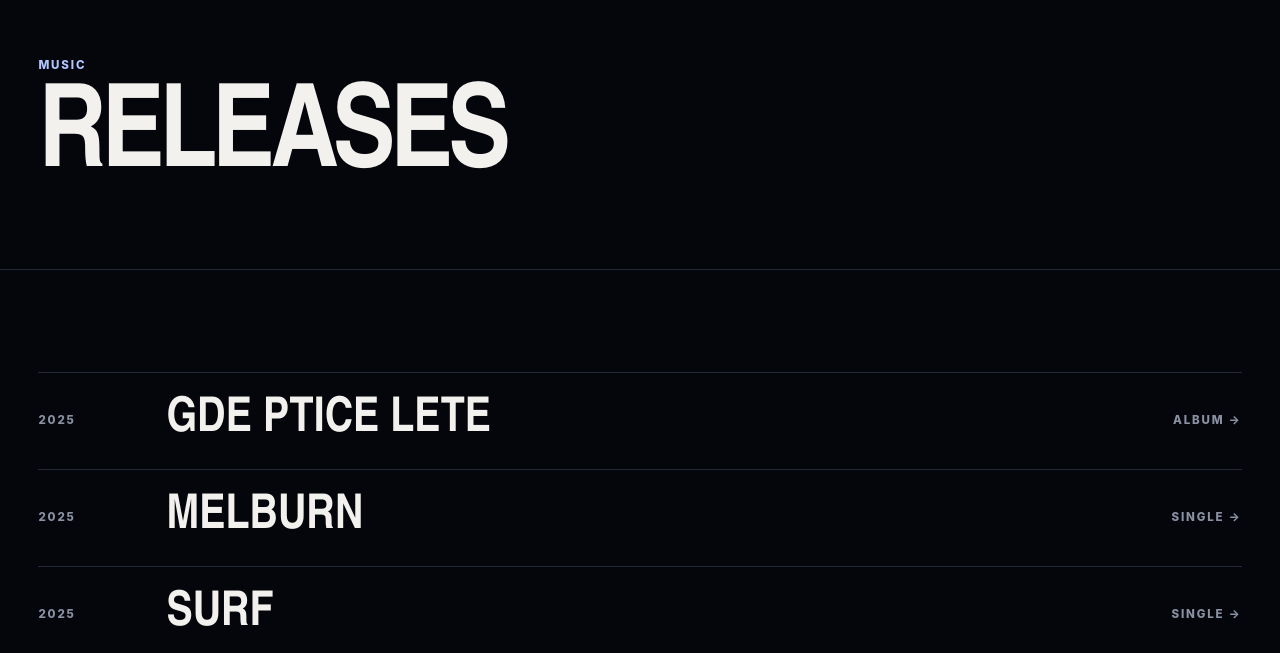
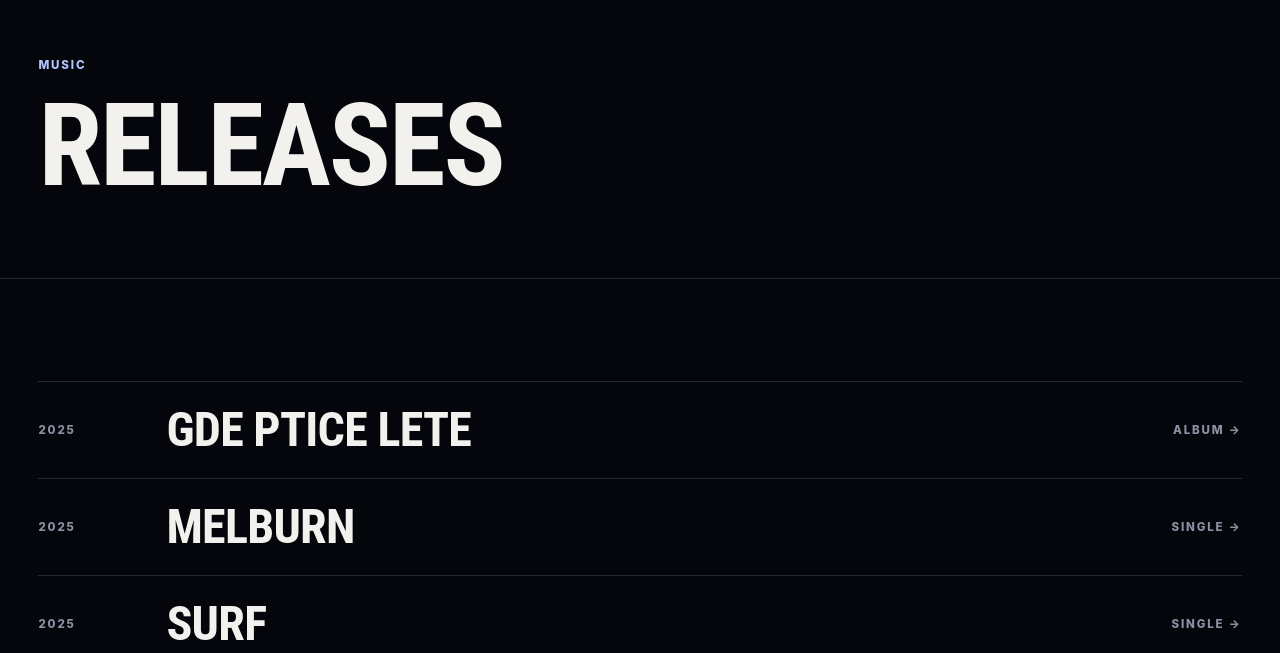
Before and after one commit to m4rkovic/sky-hook-website, a Next.js app: page /music in a window 1280 px wide. Shown: the part 147-800 px from the top of the page. Built offline with nearby package versions, Linux system fonts and the light colour scheme; no server answers.

Commit message:
Soften display typography and fix primary CTA contrast

```diff
--- a/src/app/globals.css
+++ b/src/app/globals.css
@@ -16,7 +16,7 @@
   --sh-gutter: clamp(1rem, 3vw, 2.75rem);
   --sh-section-y: clamp(4.5rem, 8vw, 9rem);
 
-  --sh-font-display: "Arial Narrow", "Roboto Condensed", Impact, sans-serif;
+  --sh-font-display: "Roboto Condensed", "Arial Narrow", "Helvetica Neue", Arial, sans-serif;
   --sh-font-body: Inter, ui-sans-serif, system-ui, -apple-system, BlinkMacSystemFont, "Segoe UI", sans-serif;
 }
 
@@ -93,10 +93,15 @@ a {
 .display-title {
   font-family: var(--sh-font-display);
   font-size: clamp(3rem, 9vw, 9rem);
-  font-weight: 900;
-  letter-spacing: -0.045em;
-  line-height: 0.82;
+  font-weight: 700;
+  letter-spacing: -0.018em;
+  line-height: 0.9;
   text-transform: uppercase;
+}
+
+.font-display {
+  font-weight: 700 !important;
+  letter-spacing: -0.015em;
 }
 
 .kicker {
@@ -124,6 +129,18 @@ a {
   background: var(--sh-paper);
   color: var(--sh-bg);
   transform: translateY(-1px);
+}
+
+.brutal-button-primary {
+  border-color: var(--sh-paper);
+  background: var(--sh-paper);
+  color: var(--sh-bg) !important;
+}
+
+.brutal-button-primary:hover {
+  border-color: var(--sh-ice);
+  background: var(--sh-ice);
+  color: var(--sh-bg) !important;
 }
 
 .media-cover {
```
